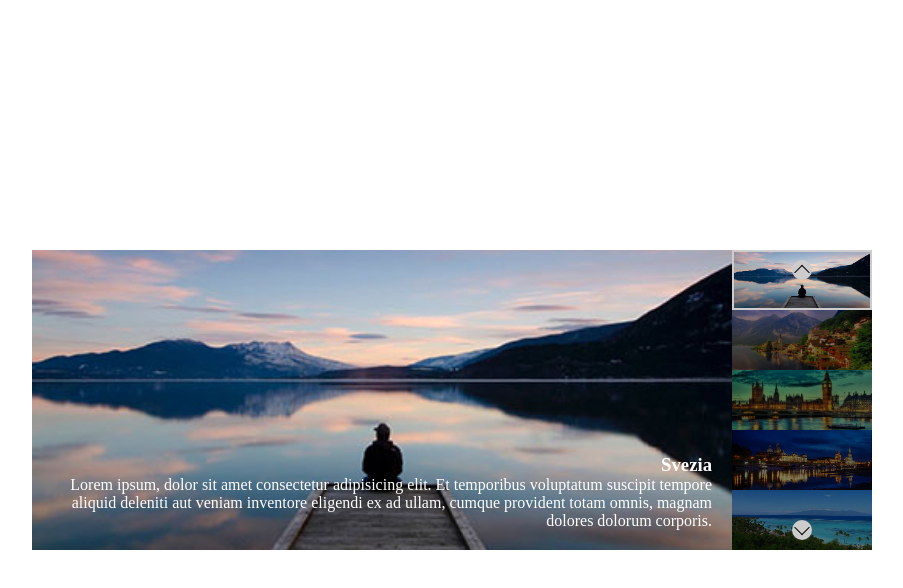
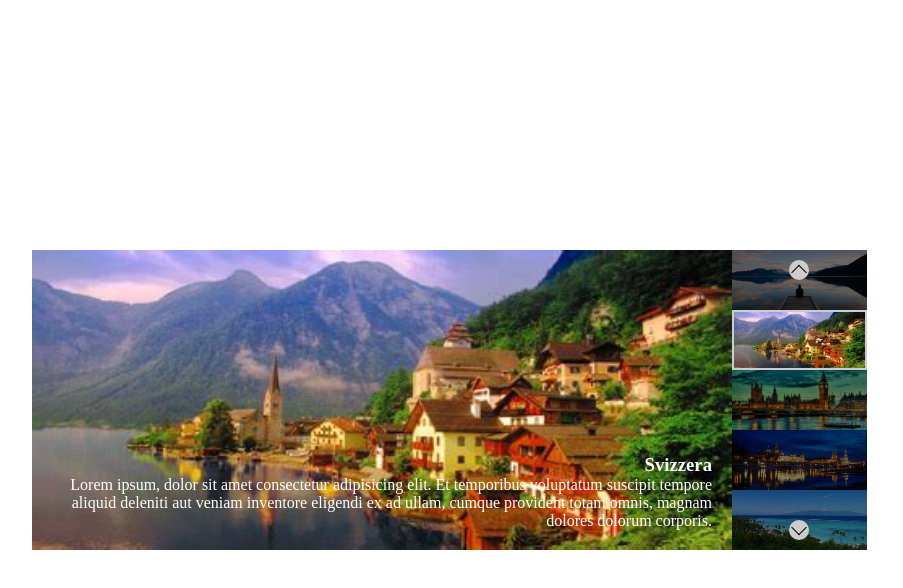
Before and after one commit to matte887/vue-slider, a plain HTML site: page index.html in a window 1280 px wide. Both pictures are taken after a click on the element 960 px from the left and 340 px from the top of the page. Shown: the whole page, without its empty margins (158-1061 px from the left). Drawn offline with nearby package versions, Linux system fonts and the light colour scheme.

Commit message:
Bonus 1 (click su thumb)

```diff
--- a/index.html
+++ b/index.html
@@ -13,11 +13,15 @@
         <div class="container">
             <div class="items">
 
-                <div v-for="(item, index) in destinations" class="item" :class="index === currentSlide ? 'active' : '' ">
-                    <img :src="destinations[index].countryImage" alt="">
+                <div
+                v-for="(item, index) in destinations"
+                class="item"
+                :class="index === currentSlide ? 'active' : '' "
+                >
+                    <img :src="item.countryImage" alt="">
                     <div class="text">
-                        <h3>{{destinations[index].countryName}}</h3>
-                        <p>{{destinations[index].countryText}}</p>
+                        <h3>{{item.countryName}}</h3>
+                        <p>{{item.countryText}}</p>
                     </div>
                 </div>
 
@@ -28,7 +32,12 @@
                 <div class="prev" @click="previousSlide"></div>
                 <div class="next" @click="nextSlide"></div>
 
-                <div class="thumb" :class="index === currentSlide ? 'active' : '' " v-for="(item, index) in destinations">
+                <div
+                v-for="(item, index) in destinations"
+                class="thumb"
+                :class="index === currentSlide ? 'active' : '' "
+                @click="clickThumb(index)"
+                >
                     <img :src="item.countryImage" alt="" >
                 </div>
 
--- a/js/script.js
+++ b/js/script.js
@@ -32,8 +32,6 @@ const app = new Vue(
             currentSlide: 0
         },
         methods: {
-            activeThumb: function() {},
-
             previousSlide: function() {
                 // se sono alla prima, mi posiziono sull'ultima
                 if (this.currentSlide == 0) {
@@ -54,6 +52,10 @@ const app = new Vue(
                 }
 
                 console.log('Next', this.currentSlide);
+            },
+
+            clickThumb: function(index) {
+                this.currentSlide = index;
             }
         }
     }
```
